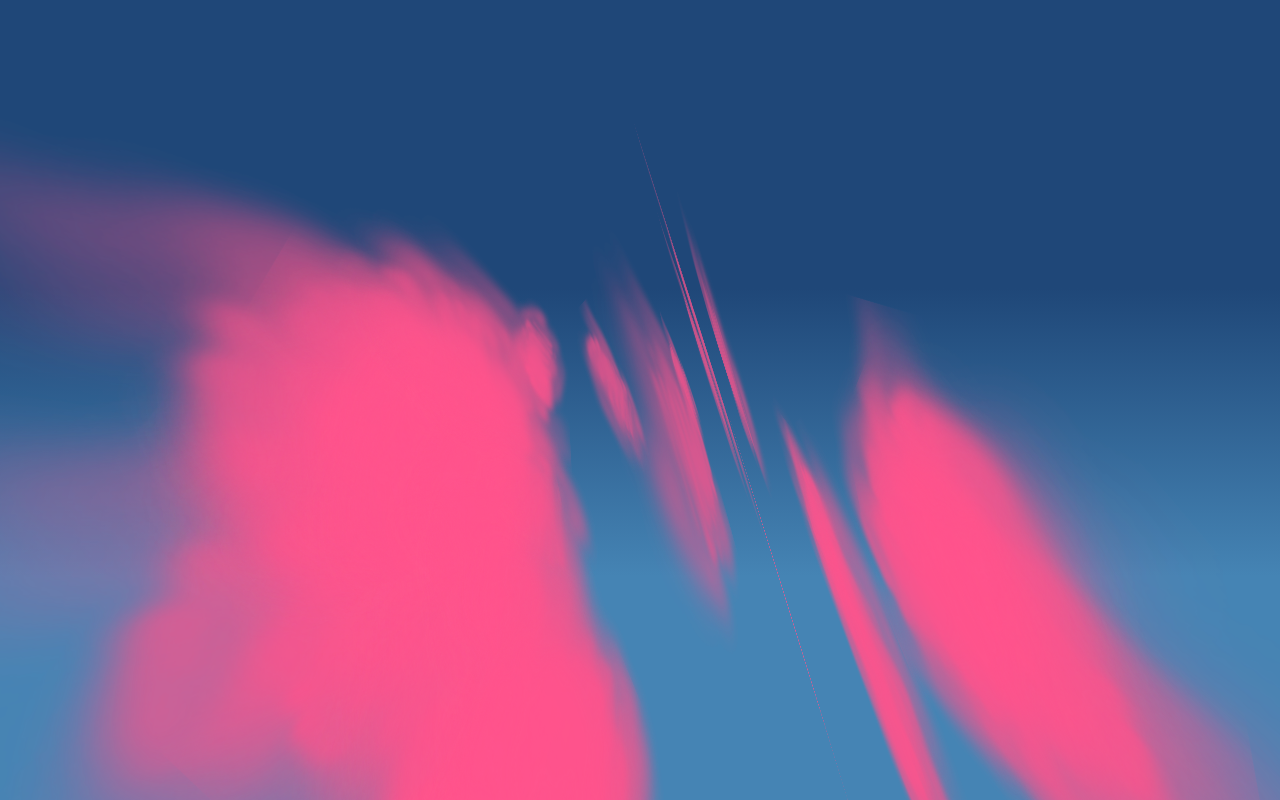
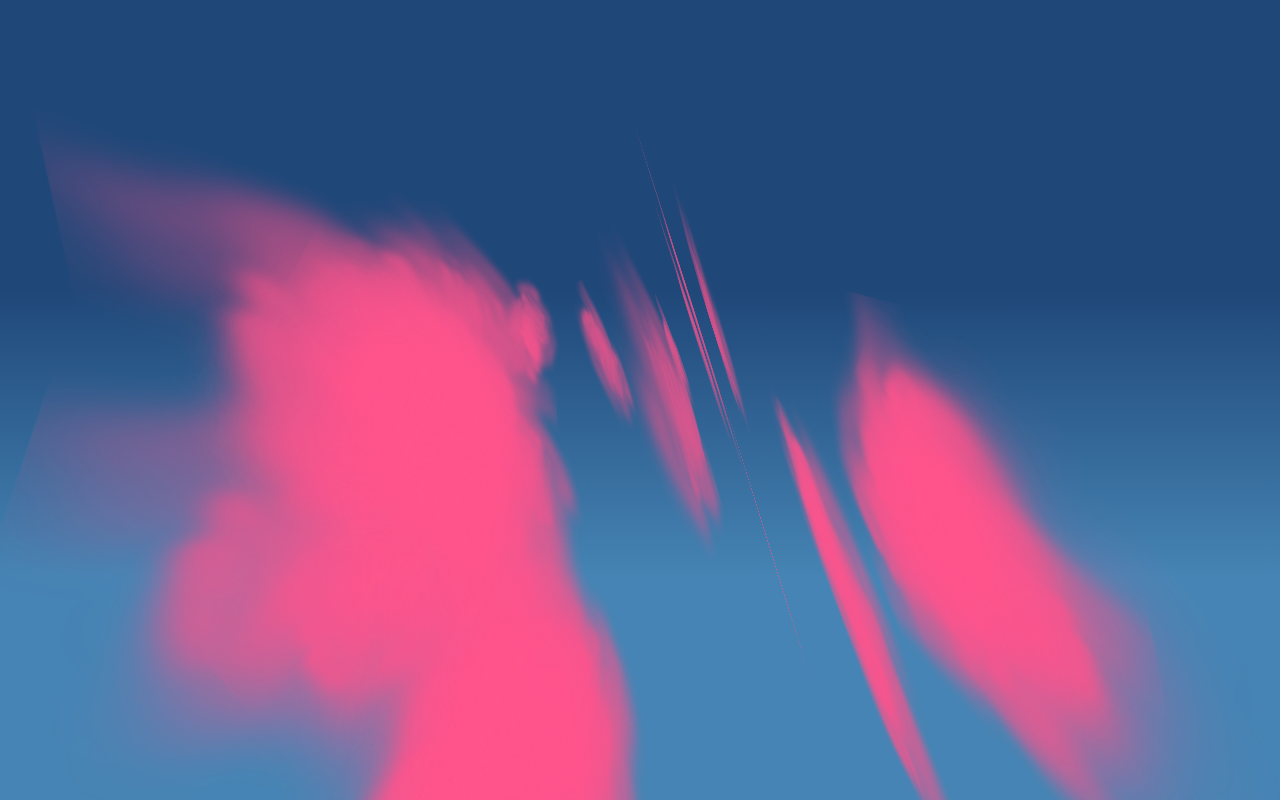
Before and after one commit to kadtendulkar/kaddy, a plain HTML site: page copy.html in a window 1280 px wide. Drawn offline with Linux system fonts and the light colour scheme.

Commit message:
Update copy.html

```diff
--- a/copy.html
+++ b/copy.html
@@ -78,8 +78,8 @@ try{if (!window.CloudFlare) {var CloudFlare=[{verbose:0,p:1490158209,byc:0,owlid
 		position: absolute;
 		left: 50%;
 		top: 50%;
-		width: 456px;
-		height: 456px;
+		width: 400px;
+		height: 400px;
 		margin-left: -128px;
 		margin-top: -128px;
 		-webkit-transition: opacity .5s ease-out;
```
